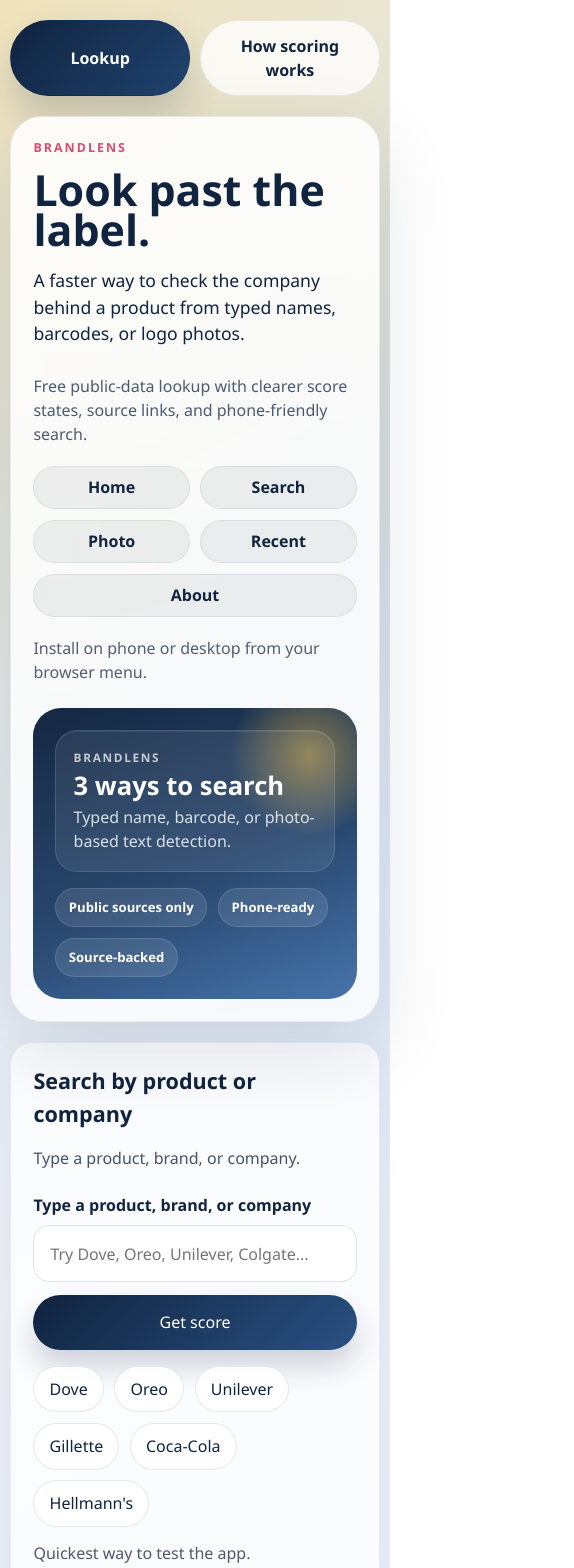
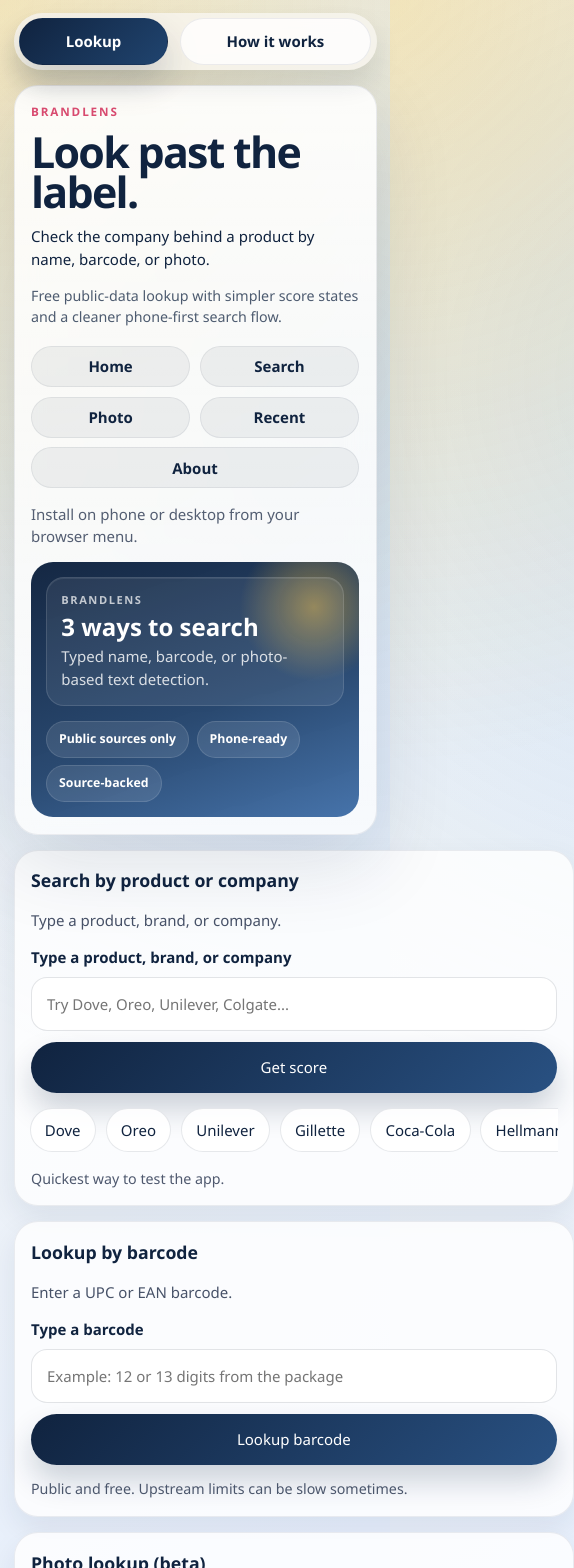
Before and after one commit to iamleehannah-design/app, a React (Vite) app: page / in a window 390 px wide. Shown: the top 1568 px of the page, 574 px wide, since content can reach past the window. Built offline with nearby package versions, Linux system fonts and the light colour scheme.

Commit message:
Refine BrandLens for phone-first browsing

```diff
--- a/src/App.jsx
+++ b/src/App.jsx
@@ -890,7 +890,7 @@ function App() {
           type="button"
           onClick={() => setActiveTab("logic")}
         >
-          How scoring works
+          How it works
         </button>
       </section>
 
@@ -901,10 +901,10 @@ function App() {
               <p className="eyebrow">{SITE_NAME}</p>
               <h1>Look past the label.</h1>
               <p className="lede">
-                A faster way to check the company behind a product from typed names, barcodes, or logo photos.
+                Check the company behind a product by name, barcode, or photo.
               </p>
               <p className="hero-note">
-                Free public-data lookup with clearer score states, source links, and phone-friendly search.
+                Free public-data lookup with simpler score states and a cleaner phone-first search flow.
               </p>
               <LookupQuickLinks />
               <div className="hero-actions">
--- a/src/styles.css
+++ b/src/styles.css
@@ -663,33 +663,84 @@ li + li {
 }
 
 @media (max-width: 720px) {
+  html {
+    font-size: 15px;
+  }
+
   .page-shell {
-    width: min(100% - 1.25rem, 1080px);
-    padding-top: 1.25rem;
+    width: 100%;
+    padding: max(0.85rem, env(safe-area-inset-top)) 0.9rem calc(5rem + env(safe-area-inset-bottom));
+  }
+
+  .tab-strip {
+    position: sticky;
+    top: max(0.35rem, env(safe-area-inset-top));
+    z-index: 20;
+    margin: 0 0 1rem;
+    padding: 0.35rem;
+    border-radius: 999px;
+    background: rgba(248, 246, 239, 0.82);
+    backdrop-filter: blur(14px);
+    box-shadow: 0 14px 26px rgba(16, 35, 63, 0.1);
   }
 
   .homepage-hero {
     grid-template-columns: 1fr;
+    gap: 0.95rem;
   }
 
   .hero-card,
   .info-panel,
   .results-panel {
-    padding: 1.4rem;
+    padding: 1.1rem;
+    border-radius: 24px;
   }
 
   h1 {
     max-width: none;
-    font-size: clamp(2.2rem, 11vw, 3.4rem);
+    margin-bottom: 0.8rem;
+    font-size: clamp(2.15rem, 11vw, 3rem);
+    letter-spacing: -0.04em;
   }
 
-  .tab-strip {
-    gap: 0.6rem;
+  h2 {
+    font-size: 1.18rem;
+  }
+
+  .lede {
+    margin-bottom: 1rem;
+    max-width: none;
+    font-size: 1rem;
+  }
+
+  .hero-note,
+  .logic-hero .lede,
+  .logic-hero .hero-note {
+    max-width: none;
+    font-size: 0.95rem;
+  }
+
+  .hero-aside {
+    min-height: auto;
+    padding: 1rem;
+    border-radius: 22px;
+  }
+
+  .hero-stat-card {
+    padding: 0.95rem;
+    border-radius: 18px;
+  }
+
+  .hero-pill-row {
+    gap: 0.5rem;
   }
 
   .tab-button {
-    flex: 1 1 0;
+    flex: 1 1 auto;
+    min-height: 2.8rem;
+    padding: 0.75rem 0.95rem;
     text-align: center;
+    white-space: nowrap;
   }
 
   .mini-link {
@@ -703,16 +754,59 @@ li + li {
 
   .lookup-grid {
     grid-template-columns: 1fr;
+    gap: 1rem;
+    margin-top: 1rem;
+  }
+
+  .lookup-card {
+    box-shadow: 0 12px 30px rgba(16, 35, 63, 0.08);
+  }
+
+  .score-form {
+    margin-top: 1rem;
   }
 
   .field-row {
     flex-direction: column;
     align-items: stretch;
+    gap: 0.7rem;
+  }
+
+  .text-input {
+    min-height: 3.35rem;
+    padding: 1rem;
+    font-size: 1rem;
+  }
+
+  .sample-chip-row {
+    flex-wrap: nowrap;
+    overflow-x: auto;
+    padding-bottom: 0.15rem;
+    margin-inline: -0.1rem;
+    scrollbar-width: none;
+  }
+
+  .sample-chip-row::-webkit-scrollbar {
+    display: none;
+  }
+
+  .sample-chip {
+    flex: 0 0 auto;
+    min-height: 2.6rem;
+  }
+
+  .hero-actions {
+    margin-top: 0.95rem;
   }
 
   .primary-button,
   .secondary-button {
     width: 100%;
+    min-height: 3.15rem;
+  }
+
+  .photo-preview {
+    max-height: 210px;
   }
 
   .score-header {
@@ -744,4 +838,120 @@ li + li {
     flex-direction: column;
     gap: 0.45rem;
   }
+
+  .results-panel-compact {
+    padding: 1rem;
+  }
+
+  .result-summary,
+  .helper-copy,
+  .metric-note,
+  .trust-card p,
+  .compact-meta,
+  .source-catalog-role,
+  .source-catalog-detail {
+    font-size: 0.95rem;
+  }
+
+  .trust-card,
+  .metric-card,
+  .source-catalog-card,
+  .recent-search-item {
+    border-radius: 16px;
+  }
+
+  .metric-card {
+    padding: 1rem;
+  }
+
+  .source-catalog-card,
+  .trust-card {
+    padding: 0.95rem;
+  }
+
+  .recent-search-list {
+    gap: 0.7rem;
+  }
+
+  .mini-link-strip,
+  .hero-pill-row,
+  .sample-chip-row,
+  .recent-search-list,
+  .lookup-grid,
+  .content-grid,
+  .logic-section,
+  .source-panel,
+  .result-grid,
+  .trust-strip {
+    scroll-margin-top: 5rem;
+  }
 }
+
+@media (min-width: 721px) {
+  .page-shell {
+    width: min(1080px, calc(100% - 2rem));
+    padding: 2.2rem 0 4rem;
+  }
+
+  .tab-strip {
+    position: static;
+    padding: 0;
+    background: transparent;
+    backdrop-filter: none;
+    box-shadow: none;
+  }
+
+  .tab-button {
+    min-height: 0;
+  }
+
+  .homepage-hero {
+    grid-template-columns: minmax(0, 1.45fr) minmax(280px, 0.8fr);
+    gap: 1.5rem;
+  }
+
+  .hero-card,
+  .info-panel,
+  .results-panel {
+    padding: 3rem;
+  }
+
+  .info-panel,
+  .results-panel-compact {
+    padding: 1.6rem;
+  }
+
+  .field-row {
+    flex-direction: row;
+    align-items: center;
+  }
+
+  .primary-button,
+  .secondary-button {
+    width: auto;
+  }
+
+  .sample-chip-row {
+    overflow: visible;
+  }
+
+  .content-grid {
+    grid-template-columns: repeat(2, minmax(0, 1fr));
+  }
+
+  .lookup-grid {
+    grid-template-columns: repeat(auto-fit, minmax(280px, 1fr));
+  }
+
+  .result-grid {
+    grid-template-columns: repeat(3, minmax(0, 1fr));
+  }
+
+  .trust-strip {
+    grid-template-columns: repeat(3, minmax(0, 1fr));
+  }
+
+  .source-catalog {
+    grid-template-columns: repeat(2, minmax(0, 1fr));
+  }
+}
```
